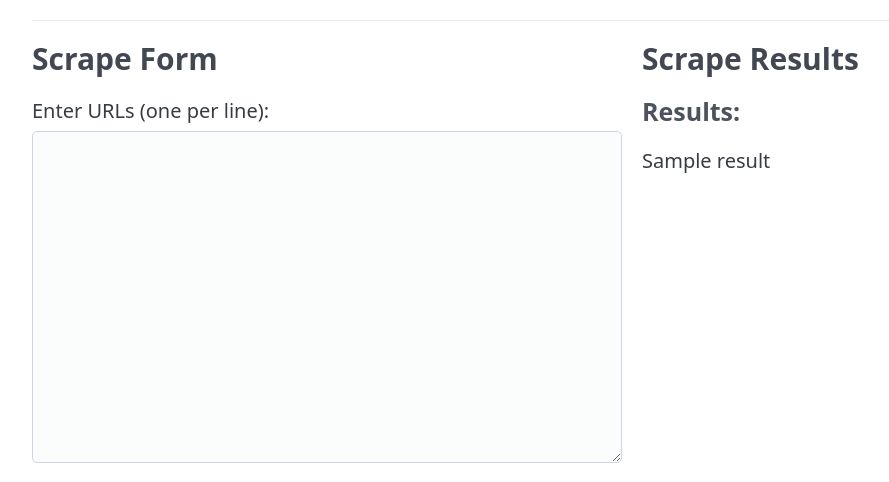
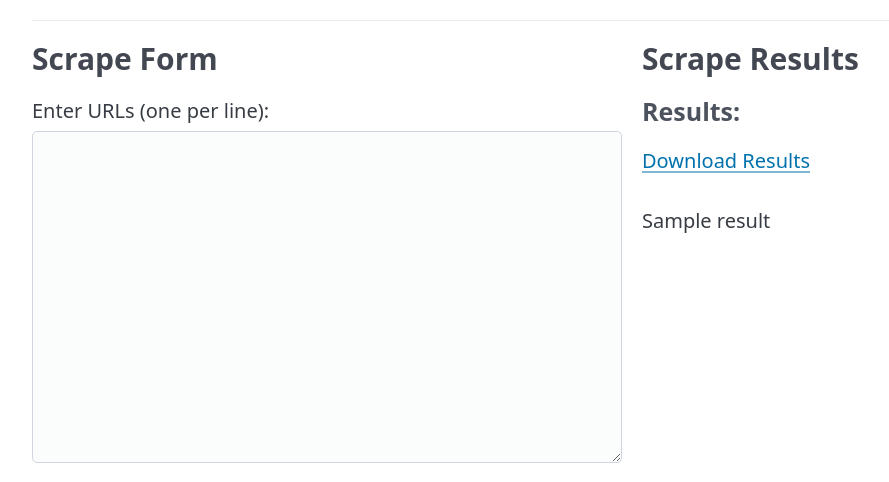
Before and after one commit to dxdez/sail-scraper, a Flask app: template app/templates/index.html in a window 1280 px wide. Shown: the part 90-572 px from the top of the page, without its empty margins (8-897 px from the left). Run offline with Flask 2, Linux system fonts and the light colour scheme; the template is opened without the code that fills it: most values are stand-ins (such as "Sample title", 1, 10 or a date in 2020); some libraries are stand-ins or nearby versions.

Commit message:
feat: add download link on the result tab

```diff
--- a/app/templates/index.html
+++ b/app/templates/index.html
@@ -50,6 +50,8 @@
                 <h3>Scrape Results</h3>
                 {% if results %}
                     <h4>Results:</h4>
+                    <a href="{{ url_for('download_file') }}">Download Results</a>
+                    <br/><br/>
                     {% for result in results %}
                         <p>{{ result }}</p>
                     {% endfor %}
```
